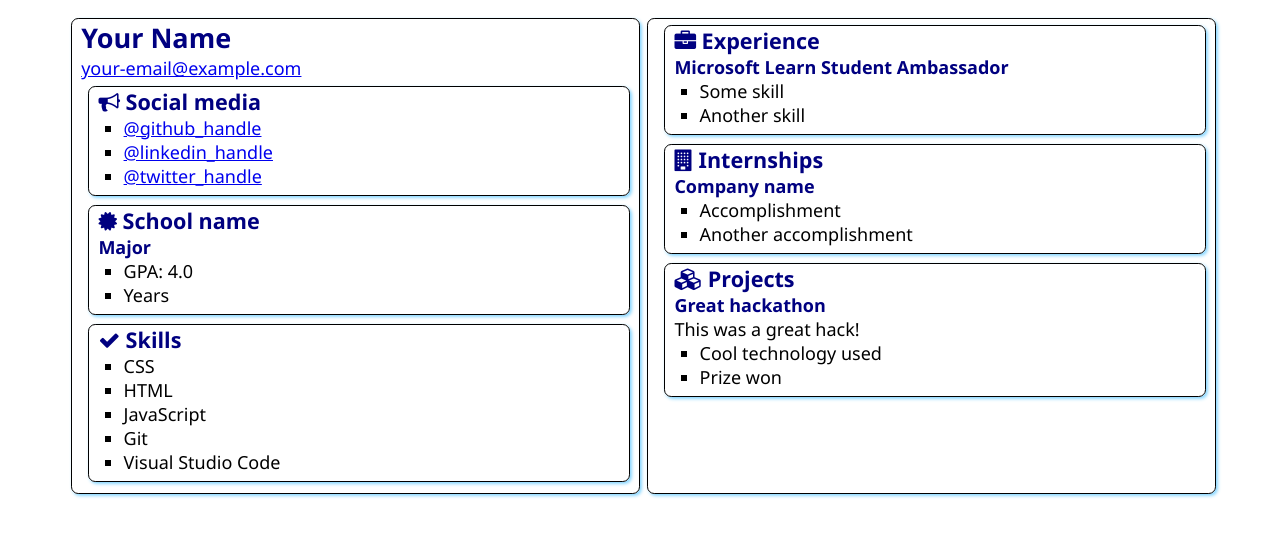
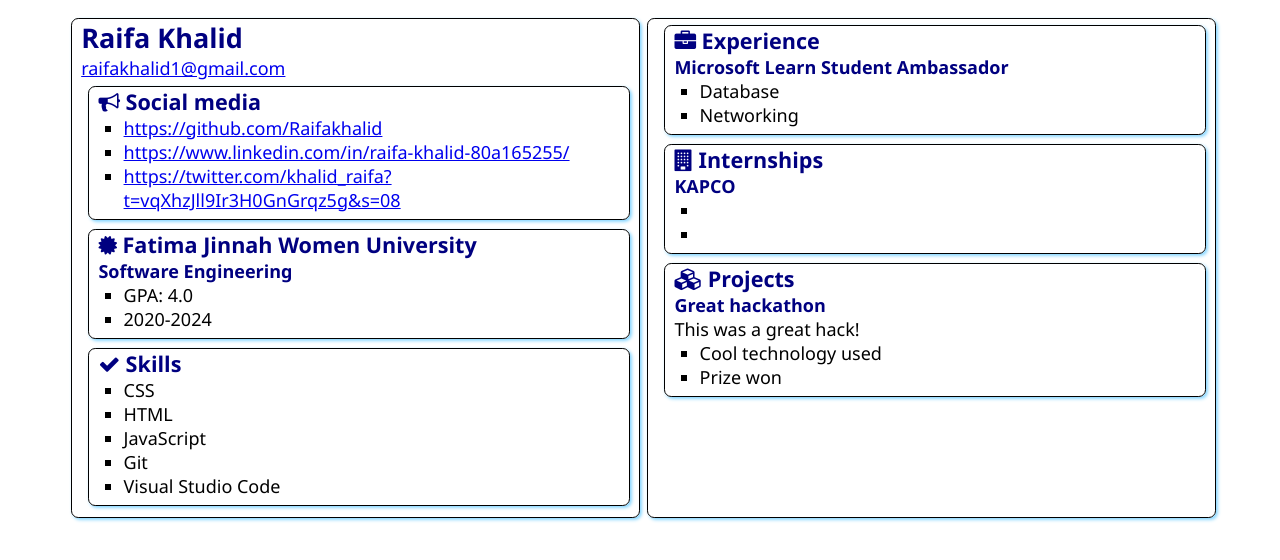
Before and after one commit to Raifakhalid/SATechnicalOnboarding, a plain HTML site: page src/index.html in a window 1280 px wide. Drawn offline with Linux system fonts and the light colour scheme.

Commit message:
As per the requirements

```diff
--- a/src/index.html
+++ b/src/index.html
@@ -12,8 +12,8 @@
 <body>
     <main>
         <article class="box">
-            <h1>Your Name</h1>
-            <div><a href="mailto:your.email@example.com">your-email@example.com</a></div>
+            <h1>Raifa Khalid</h1>
+            <div><a href="mailto:your.email@example.com">raifakhalid1@gmail.com</a></div>
 
             <section class="box">
                 <h2>
@@ -21,9 +21,9 @@
                     Social media
                 </h2>
                 <ul>
-                    <li><a href="https://github.com/<handle>">@github_handle</a></li>
-                    <li><a href="https://linkedin.com/in/<handle>">@linkedin_handle</a></li>
-                    <li><a href="https://twitter.com/<handle>">@twitter_handle</a></li>
+                    <li><a href="https://github.com/<handle>">https://github.com/Raifakhalid</a></li>
+                    <li><a href="https://linkedin.com/in/<handle>">https://www.linkedin.com/in/raifa-khalid-80a165255/</a></li>
+                    <li><a href="https://twitter.com/<handle>">https://twitter.com/khalid_raifa?t=vqXhzJll9Ir3H0GnGrqz5g&s=08</a></li>
                 </ul>
             </section>
 
@@ -31,12 +31,12 @@
                 <div class="education">
                     <h2>
                         <i class="fa fa-certificate" aria-hidden="true"></i>
-                        School name
+                        Fatima Jinnah Women University
                     </h2>
-                    <h3>Major</h3>
+                    <h3>Software Engineering</h3>
                     <ul>
                         <li>GPA: 4.0</li>
-                        <li>Years</li>
+                        <li>2020-2024</li>
                     </ul>
                 </div>
             </section>
@@ -63,8 +63,8 @@
                 </h2>
                 <h3>Microsoft Learn Student Ambassador</h3>
                 <ul>
-                    <li>Some skill</li>
-                    <li>Another skill</li>
+                    <li>Database</li>
+                    <li>Networking</li>
                 </ul>
             </section>
             <section class="box">
@@ -73,10 +73,10 @@
                     Internships
                 </h2>
 
-                <h3>Company name</h3>
+                <h3>KAPCO</h3>
                 <ul>
-                    <li>Accomplishment</li>
-                    <li>Another accomplishment</li>
+                    <li></li>
+                    <li></li>
                 </ul>
             </section>
             <section class="box">
```
